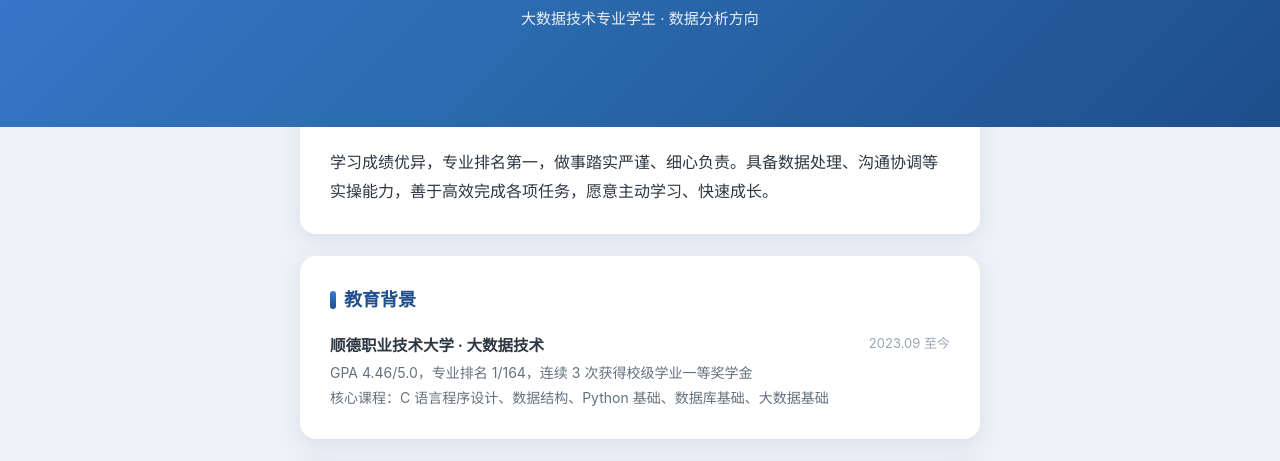
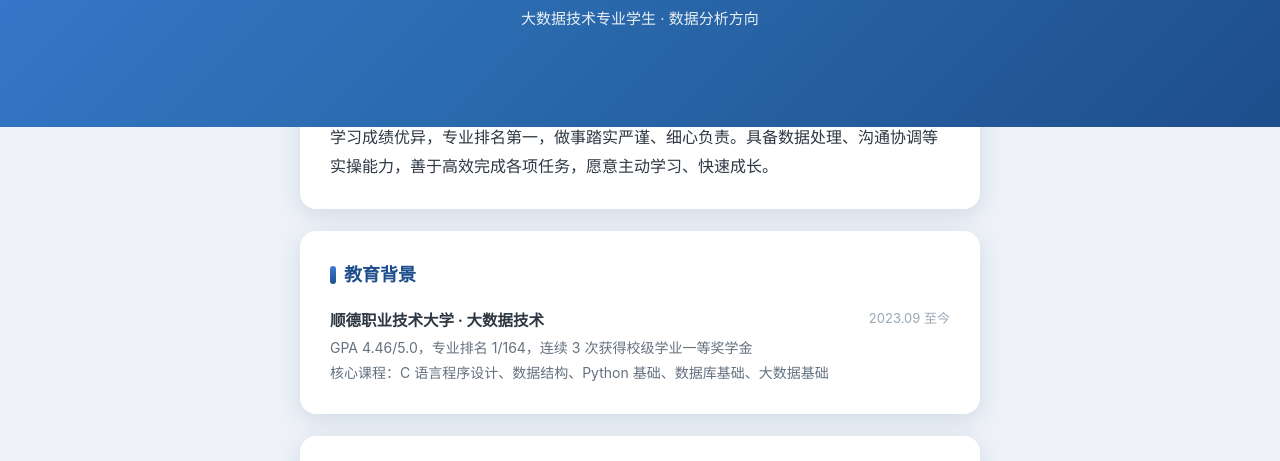
Before and after one commit to ldy850/ldy850.github.io, a plain HTML site: page index.html in a window 1280 px wide. Shown: the part 253-714 px from the top of the page. Drawn offline with Linux system fonts and the light colour scheme.

Commit message:
调整卡片悬浮效果

```diff
--- a/index.html
+++ b/index.html
@@ -18,22 +18,19 @@
       position: relative;
     }
     .avatar {
-  width: 108px; height: 108px; border-radius: 50%;
-  overflow: hidden; margin: 0 auto 18px;
-  border: 3px solid rgba(255,255,255,.35);
-}
-
+      width: 108px; height: 108px; border-radius: 50%;
+      overflow: hidden; margin: 0 auto 18px;
+      border: 3px solid rgba(255,255,255,.35);
+    }
     .hero h1 { font-size: 30px; letter-spacing: 2px; margin-bottom: 8px; }
     .hero p.sub { opacity: .9; font-size: 15px; }
 
-    /* 内容容器 */
-    .wrap { max-width: 720px; margin: -55px auto 50px; padding: 0 20px; }
+    /* 内容容器：负 margin 让第一张卡片上移压在横幅上 */
+    .wrap { max-width: 720px; margin: -80px auto 50px; padding: 0 20px; }
     .card {
       background: #fff; border-radius: 16px; padding: 28px 30px;
-      margin-bottom: 22px; box-shadow: 0 6px 22px rgba(30, 78, 140, .10);
-      transition: transform .2s ease, box-shadow .2s ease;
+      margin-bottom: 22px; box-shadow: 0 6px 22px rgba(30, 78, 140, .14);
     }
-    .card:hover { transform: translateY(-3px); box-shadow: 0 10px 28px rgba(30, 78, 140, .16); }
 
     .card h2 {
       font-size: 18px; color: #1e4e8c; margin-bottom: 16px;
@@ -76,8 +73,7 @@
 <body>
 
   <div class="hero">
-    <!-- 换头像：把下面一行换成并把照片放进同一文件夹、命名 avatar.jpg -->
-         <div class="avatar"><img src="avatar.jpg" alt="头像" style="width:100%;height:100%;object-fit:cover;display:block;"></div>
+    <div class="avatar"><img src="avatar.jpg" alt="头像" style="width:100%;height:100%;object-fit:cover;display:block;"></div>
     <h1>林丹谊</h1>
     <p class="sub">大数据技术专业学生 · 数据分析方向</p>
   </div>
```
